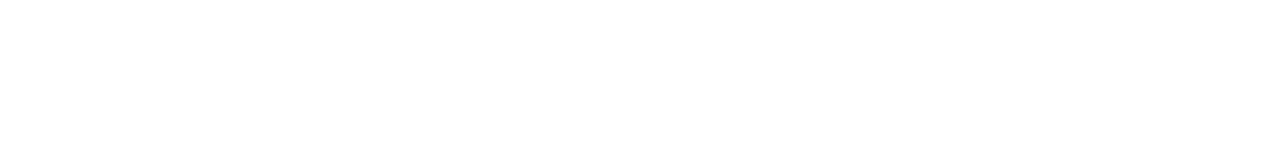
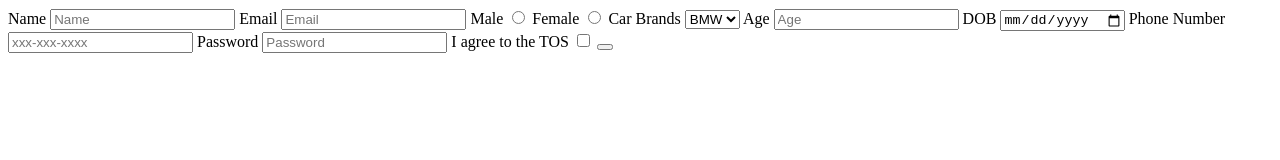
Before and after one commit to acciojob/signup-form-car-raksha-rajpoot, a website: page main.html in a window 1280 px wide. Drawn offline with Linux system fonts and the light colour scheme.

Commit message:
created a submission

```diff
--- a/main.html
+++ b/main.html
@@ -7,6 +7,33 @@
 </head>
 
 <body>
+	<form method="post">
+		<label for="name">Name</label>
+		<input placeholder="Name" type="text" id="name" required>
+		<label for="email">Email</label>
+		<input placeholder="Email" type="Email" id="email" required>
+		<label for="gender">Male</label>
+		<input  type="radio" id="gender_m" name="gender" required>
+		<label for="gender">Female</label>
+		<input  type="radio" id="gender_f" name="gender" required>
+		<label for="cars">Car Brands</label>
+		<select placeholder="--Please choose an option--" id="cars" type="Select" required>
+			<option>BMW</option>
+			<option>Audi</option>
+			<option>Thar</option>
+		</select>
+		<label for="age">Age</label>
+		<input placeholder="Age" type="Number" id="age" required>
+		<label for="dob">DOB</label>
+		<input  type="Date" id="dob" required>
+		<label for="tel">Phone Number</label>
+		<input placeholder="xxx-xxx-xxxx" type="Tel" id="tel">
+		<label for="password">Password</label>
+		<input placeholder="Password" type="Password" id="password" required>
+		<label for="tos">I agree to the TOS</label>
+		<input type="checkbox" id="tos" required>
+		<button type="submit">
+	</form>
 	<!-- the entire body must be written by student -->
     <script type="text/javascript" src="./script.js">
 </script>
```
